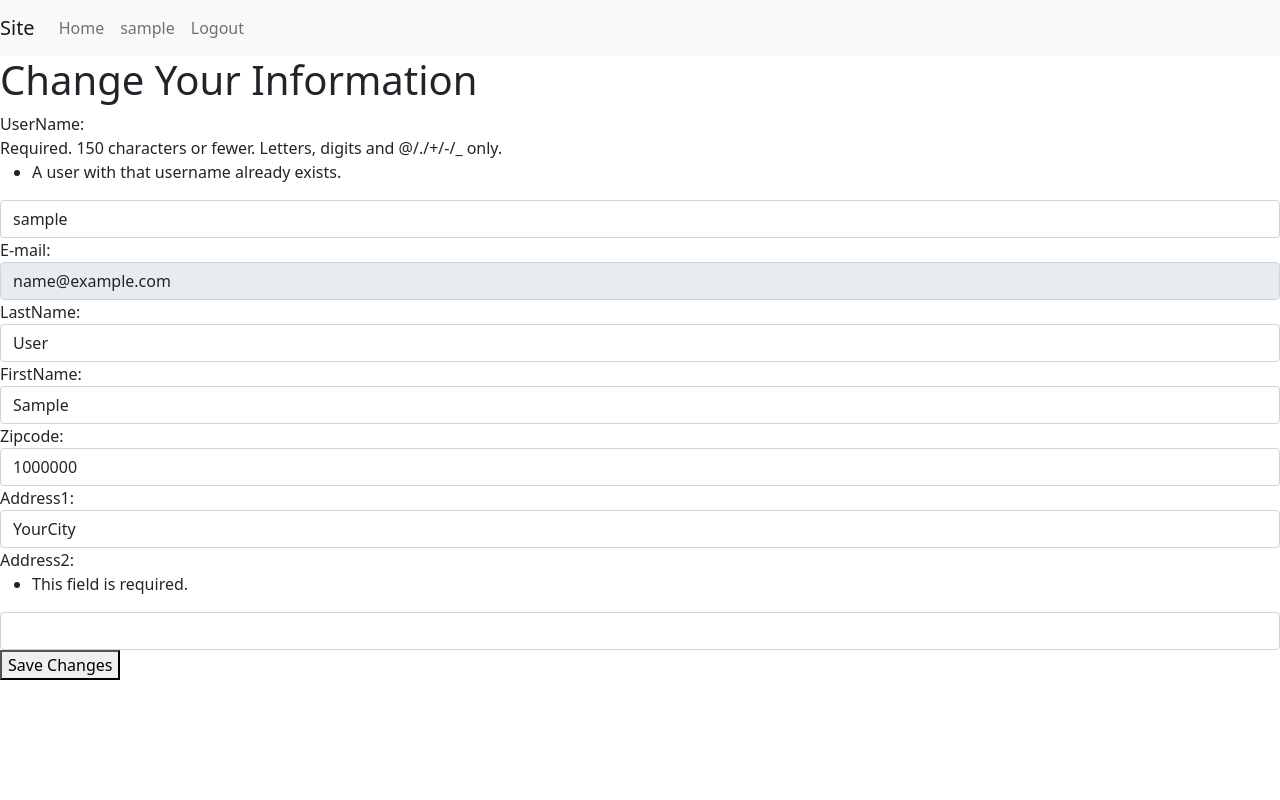
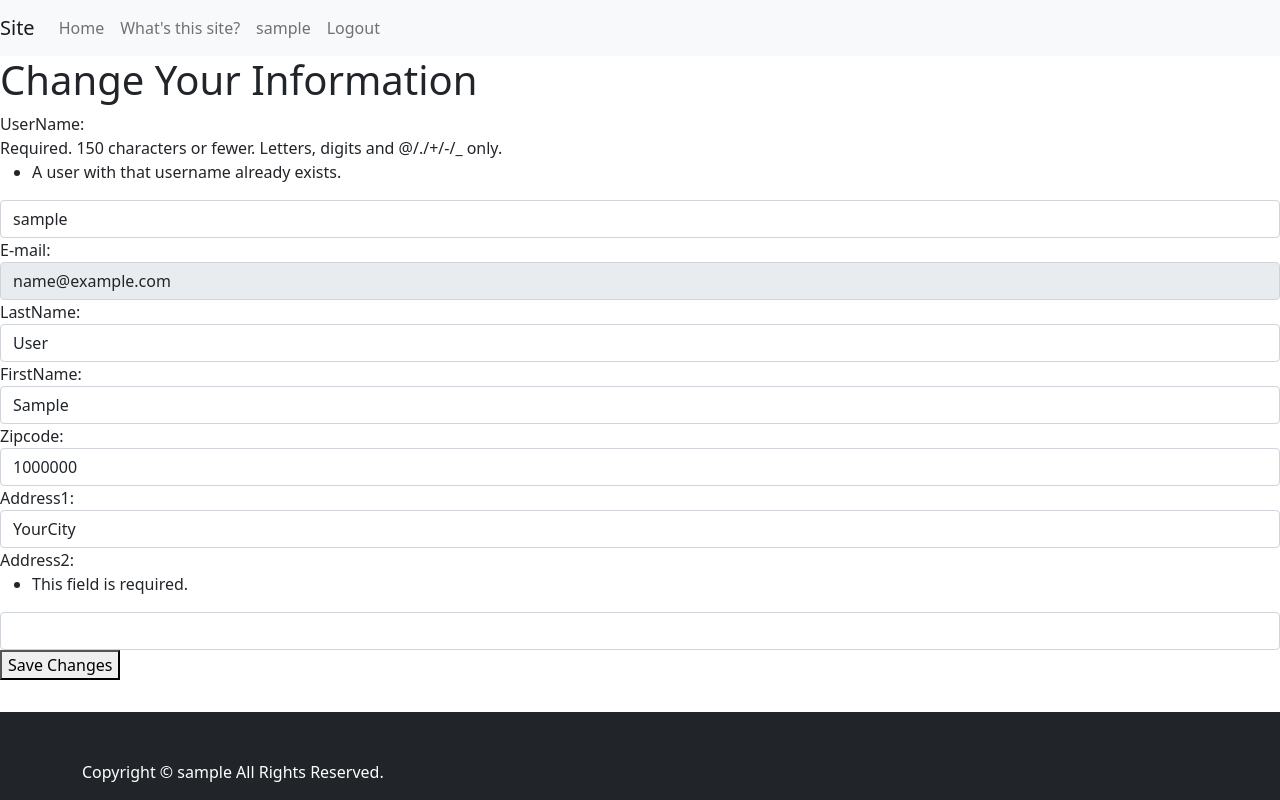
Before and after one commit to Cieojj21AP/sample-application-001, a Django app: page /account/detail in a window 1280 px wide. Run offline with Django 5.2, Linux system fonts and the light colour scheme; the visitor is signed in with stand-in values (Sample User, id 1); data comes from the database, SQL or seed files in the repository.

Commit message:
add what

```diff
--- a/accounts/urls.py
+++ b/accounts/urls.py
@@ -9,5 +9,7 @@ urlpatterns = [
     path('', views.index_redirect, name='home_redirect'),
     # アカウント詳細確認・変更画面
     path('account/detail', views.account_detail, name='account_detail'),
+    # what画面
+    path('what', views.what, name='what'),
 
 ]
--- a/accounts/views.py
+++ b/accounts/views.py
@@ -68,3 +68,9 @@ def account_detail(request):
 
     # アカウント詳細確認・変更画面に遷移
     return render(request, 'accountsDetail.html', {'accountsForm': form})
+
+#
+# What画面表示
+#
+def what(request):
+    return render(request, 'what.html')
--- a/templates/accountsDetail.html
+++ b/templates/accountsDetail.html
@@ -9,7 +9,7 @@
     <!-- ユーザー登録フォームを表示 -->
     {% csrf_token %}
     {{ accountsForm }}
-    <button type='submit' name='accounts_confirm'>
+    <button type='submit' name='accounts_confirm' onclick="return confirm('Do you change your information?')">
         Save Changes
     </button>
 </form>
--- a/templates/base.html
+++ b/templates/base.html
@@ -9,7 +9,7 @@
     <title>Welcome!</title>
     <link href="https://cdn.jsdelivr.net/npm/bootstrap@5.0.1/dist/css/bootstrap.min.css" rel="stylesheet" integrity="sha384-+0n0xVW2eSR5OomGNYDnhzAbDsOXxcvSN1TPprVMTNDbiYZCxYbOOl7+AMvyTG2x" crossorigin="anonymous">
 </head>
-<body>
+<body class="d-flex flex-column vh-100">
     <nav class="navbar navbar-expand-lg navbar-light bg-light">
         <!--サイトロゴ-->
         <a class="navbar-brand" href="/home/">
@@ -27,6 +27,14 @@
               <li class="nav-item active">
                 <a class="nav-link" href="/home">
                     Home
+                </a>
+              </li>
+            </ul>
+
+            <ul class="navbar-nav mr-auto">
+              <li class="nav-item active">
+                <a class="nav-link" href="/what">
+                    What's this site?
                 </a>
               </li>
             </ul>
@@ -68,12 +76,22 @@
         </div>
     </nav>
 
-    <main>
+    <main class="mb-auto">
         {% block mainblock %}
 
         <!--ここにアプリを記述する-->
 
         {% endblock %}
     </main>
+
+    <footer class="bg-dark">
+      <div class='container mt-5'>
+        <div class='row'>
+          <div class='mx-auto text-white'>
+            <p>Copyright © sample All Rights Reserved.</p>
+          </div>
+        </div>
+      </div>
+    </footer>
 </body>
 </html>
```
Also changed, not shown: templates/what.html (added, +8 -0 lines).
